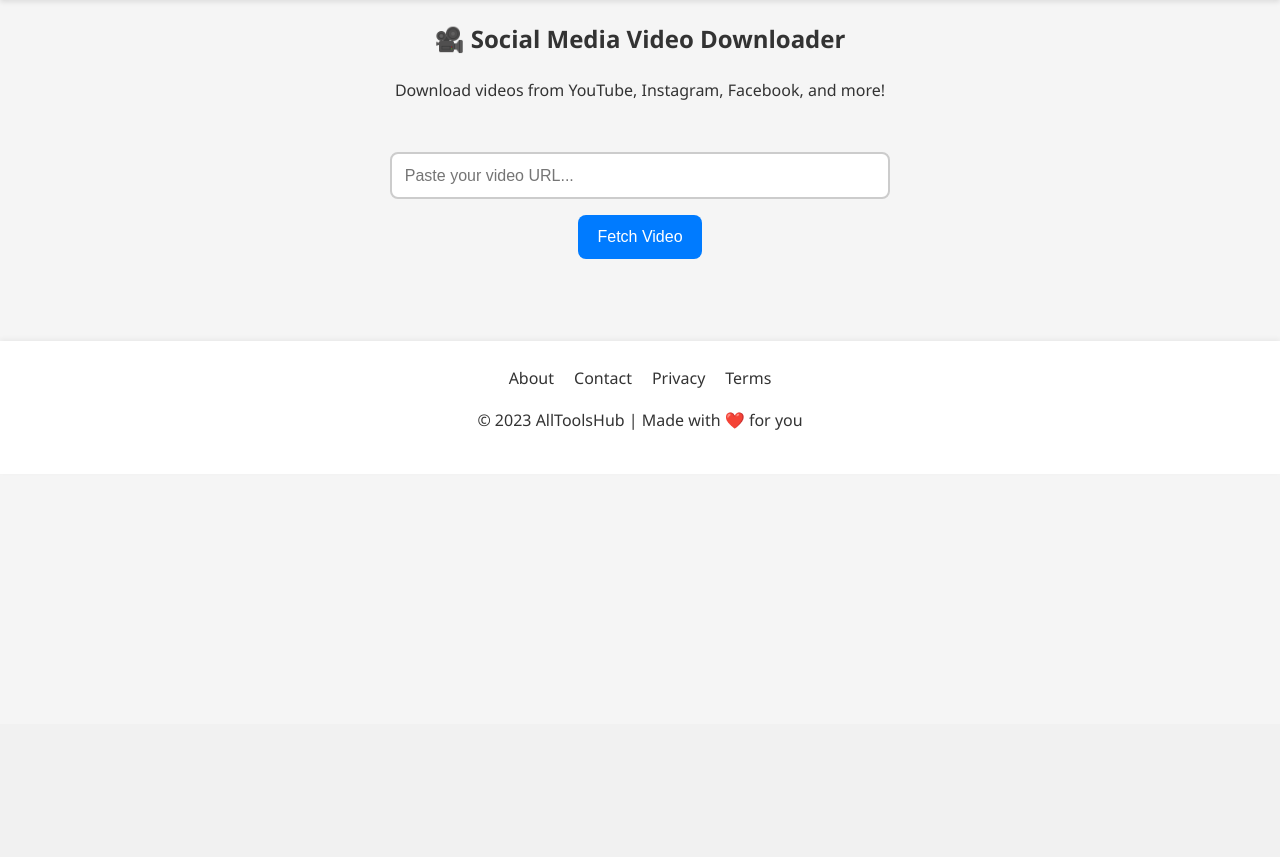
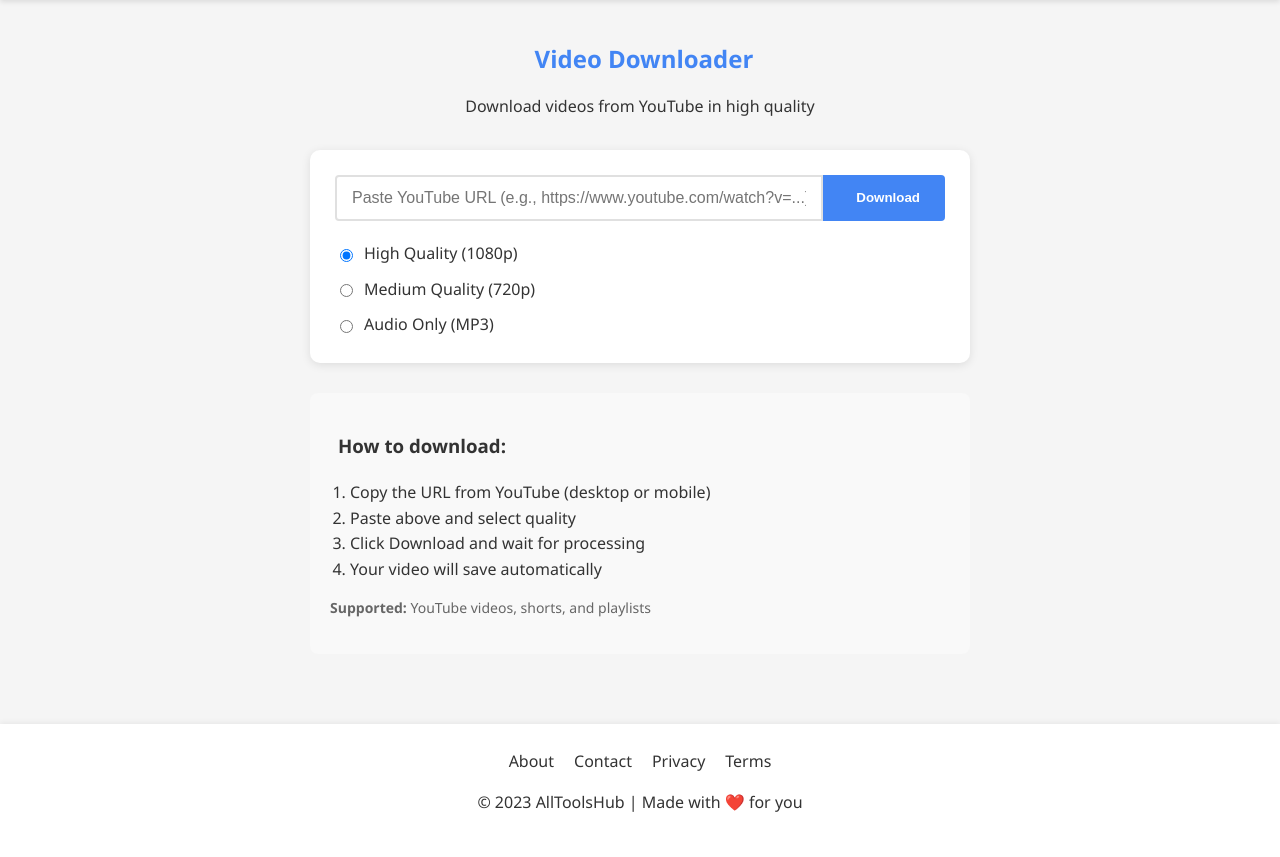
Before and after one commit to hustlepn/AllTools.Hub, a Flask app: page /tools/downloader in a window 1280 px wide. Shown: the part 76-933 px from the top of the page. Before the commit the page ends 550 px from the top, so only its background shows below. Run offline with Flask 3, Linux system fonts and the light colour scheme.

Commit message:
Update downloader.html

```diff
--- a/templates/tools/downloader.html
+++ b/templates/tools/downloader.html
@@ -1,25 +1,234 @@
 {% extends "base.html" %}
 
 {% block content %}
+<div class="video-downloader-container">
     <section class="tool-header">
-  <h1 class="center-title">🎥 Social Media Video Downloader</h1>
-  <p class="center-subtitle">Download videos from YouTube, Instagram, Facebook, and more!</p>
+        <h1><i class="fas fa-download"></i> Video Downloader</h1>
+        <p>Download videos from YouTube in high quality</p>
     </section>
 
-<section class="video-tool">
-  <div class="video-box">
-    <input type="url" id="video-url" placeholder="Paste your video URL..." class="video-input" />
-    <button id="fetch-btn" class="video-button">Fetch Video</button>
+    {% if error %}
+    <div class="download-error">
+        <i class="fas fa-exclamation-circle"></i>
+        <div class="error-content">
+            <strong>Download Failed:</strong>
+            <p>{{ error }}</p>
+            <div class="error-solutions">
+                <p><i class="fas fa-lightbulb"></i> Try these solutions:</p>
+                <ul>
+                    <li>Verify the URL is correct</li>
+                    <li>Check if the video is publicly available</li>
+                    <li>Try a different video</li>
+                </ul>
+            </div>
+        </div>
+    </div>
+    {% endif %}
+
+    <section class="download-form-container">
+        <form method="POST" id="download-form">
+            <div class="input-group">
+                <input
+                    type="url"
+                    name="url"
+                    placeholder="Paste YouTube URL (e.g., https://www.youtube.com/watch?v=...)"
+                    required
+                    pattern="^(https?:\/\/)?(www\.)?(youtube\.com|youtu\.be)\/.+"
+                    class="url-input"
+                >
+                <button type="submit" class="download-btn">
+                    <i class="fas fa-cloud-download-alt"></i> Download
+                </button>
             </div>
 
-  <div class="video-result" id="options-box" style="display: none;">
-    <h3>Available Formats</h3>
-    <div class="format-list">
-      <button class="format-btn">MP4 (HD)</button>
-      <button class="format-btn">MP4 (SD)</button>
-      <button class="format-btn">MP3 (Audio)</button>
+            <div class="quality-options">
+                <label>
+                    <input type="radio" name="quality" value="high" checked>
+                    High Quality (1080p)
+                </label>
+                <label>
+                    <input type="radio" name="quality" value="medium">
+                    Medium Quality (720p)
+                </label>
+                <label>
+                    <input type="radio" name="quality" value="audio">
+                    Audio Only (MP3)
+                </label>
             </div>
+        </form>
+
+        <div class="loading-indicator" id="loading-indicator">
+            <div class="spinner"></div>
+            <p>Processing your video... This may take 20-60 seconds</p>
         </div>
     </section>
 
+    <section class="instructions">
+        <h3><i class="fas fa-info-circle"></i> How to download:</h3>
+        <ol>
+            <li>Copy the URL from YouTube (desktop or mobile)</li>
+            <li>Paste above and select quality</li>
+            <li>Click Download and wait for processing</li>
+            <li>Your video will save automatically</li>
+        </ol>
+
+        <div class="supported-platforms">
+            <p><strong>Supported:</strong> YouTube videos, shorts, and playlists</p>
+        </div>
+    </section>
+</div>
+
+<script>
+// Show loading indicator when form submits
+document.getElementById('download-form').addEventListener('submit', function() {
+    document.getElementById('loading-indicator').style.display = 'flex';
+});
+
+// Validate URL in real-time
+document.querySelector('.url-input').addEventListener('input', function(e) {
+    const urlPattern = /^(https?:\/\/)?(www\.)?(youtube\.com|youtu\.be)\/.+/;
+    if (!urlPattern.test(e.target.value)) {
+        e.target.setCustomValidity('Please enter a valid YouTube URL');
+    } else {
+        e.target.setCustomValidity('');
+    }
+});
+</script>
+
+<style>
+/* Video Downloader Specific Styles */
+.video-downloader-container {
+    max-width: 700px;
+    margin: 0 auto;
+    padding: 20px;
+}
+
+.tool-header {
+    text-align: center;
+    margin-bottom: 30px;
+}
+
+.tool-header h1 {
+    color: #4285f4;
+    margin-bottom: 10px;
+}
+
+.download-form-container {
+    background: white;
+    padding: 25px;
+    border-radius: 10px;
+    box-shadow: 0 2px 10px rgba(0,0,0,0.1);
+    margin-bottom: 30px;
+}
+
+.input-group {
+    display: flex;
+    margin-bottom: 20px;
+}
+
+.url-input {
+    flex: 1;
+    padding: 12px 15px;
+    border: 2px solid #e0e0e0;
+    border-radius: 4px 0 0 4px;
+    font-size: 16px;
+}
+
+.download-btn {
+    padding: 0 25px;
+    background: #4285f4;
+    color: white;
+    border: none;
+    border-radius: 0 4px 4px 0;
+    cursor: pointer;
+    font-weight: 600;
+    transition: background 0.3s;
+}
+
+.download-btn:hover {
+    background: #3367d6;
+}
+
+.quality-options {
+    display: flex;
+    flex-direction: column;
+    gap: 10px;
+    margin-top: 15px;
+}
+
+.quality-options label {
+    display: flex;
+    align-items: center;
+    gap: 8px;
+    cursor: pointer;
+}
+
+.loading-indicator {
+    display: none;
+    align-items: center;
+    justify-content: center;
+    flex-direction: column;
+    padding: 20px;
+    background: #f9f9f9;
+    border-radius: 8px;
+    margin-top: 20px;
+}
+
+.spinner {
+    border: 4px solid rgba(0,0,0,0.1);
+    border-radius: 50%;
+    border-top: 4px solid #4285f4;
+    width: 30px;
+    height: 30px;
+    animation: spin 1s linear infinite;
+    margin-bottom: 10px;
+}
+
+@keyframes spin {
+    0% { transform: rotate(0deg); }
+    100% { transform: rotate(360deg); }
+}
+
+.download-error {
+    background: #ffebee;
+    border-left: 4px solid #f44336;
+    padding: 15px;
+    margin-bottom: 25px;
+    border-radius: 4px;
+    display: flex;
+    gap: 15px;
+}
+
+.error-content {
+    flex: 1;
+}
+
+.error-solutions {
+    margin-top: 10px;
+    padding-top: 10px;
+    border-top: 1px dashed #e57373;
+}
+
+.instructions {
+    background: #f9f9f9;
+    padding: 20px;
+    border-radius: 8px;
+}
+
+.instructions ol {
+    padding-left: 20px;
+    margin: 15px 0;
+}
+
+.supported-platforms {
+    margin-top: 15px;
+    font-size: 14px;
+    color: #666;
+}
+
+.fas {
+    margin-right: 8px;
+    color: #4285f4;
+}
+</style>
 {% endblock %}
```
Lines whose indentation alone changed are shown as unchanged.
